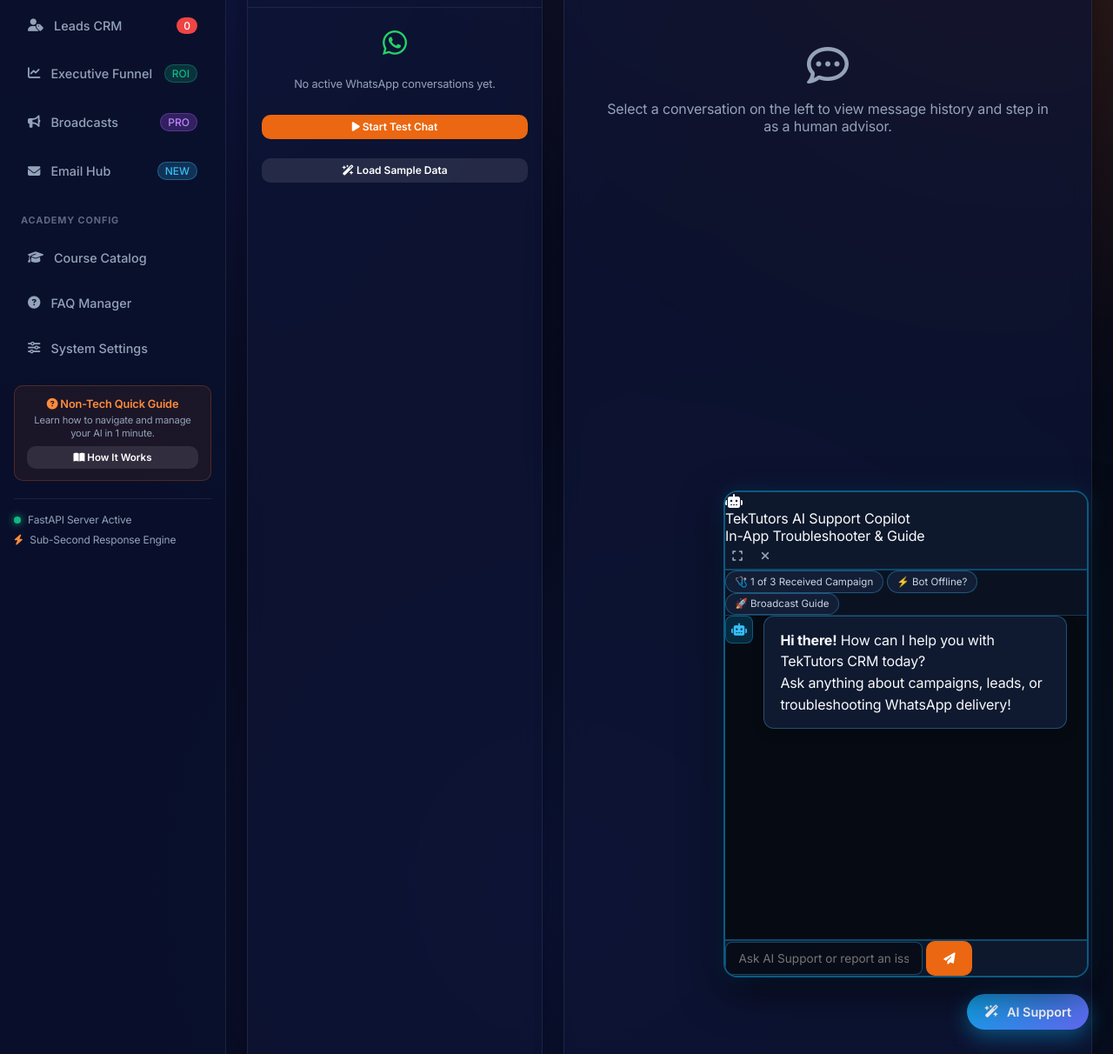
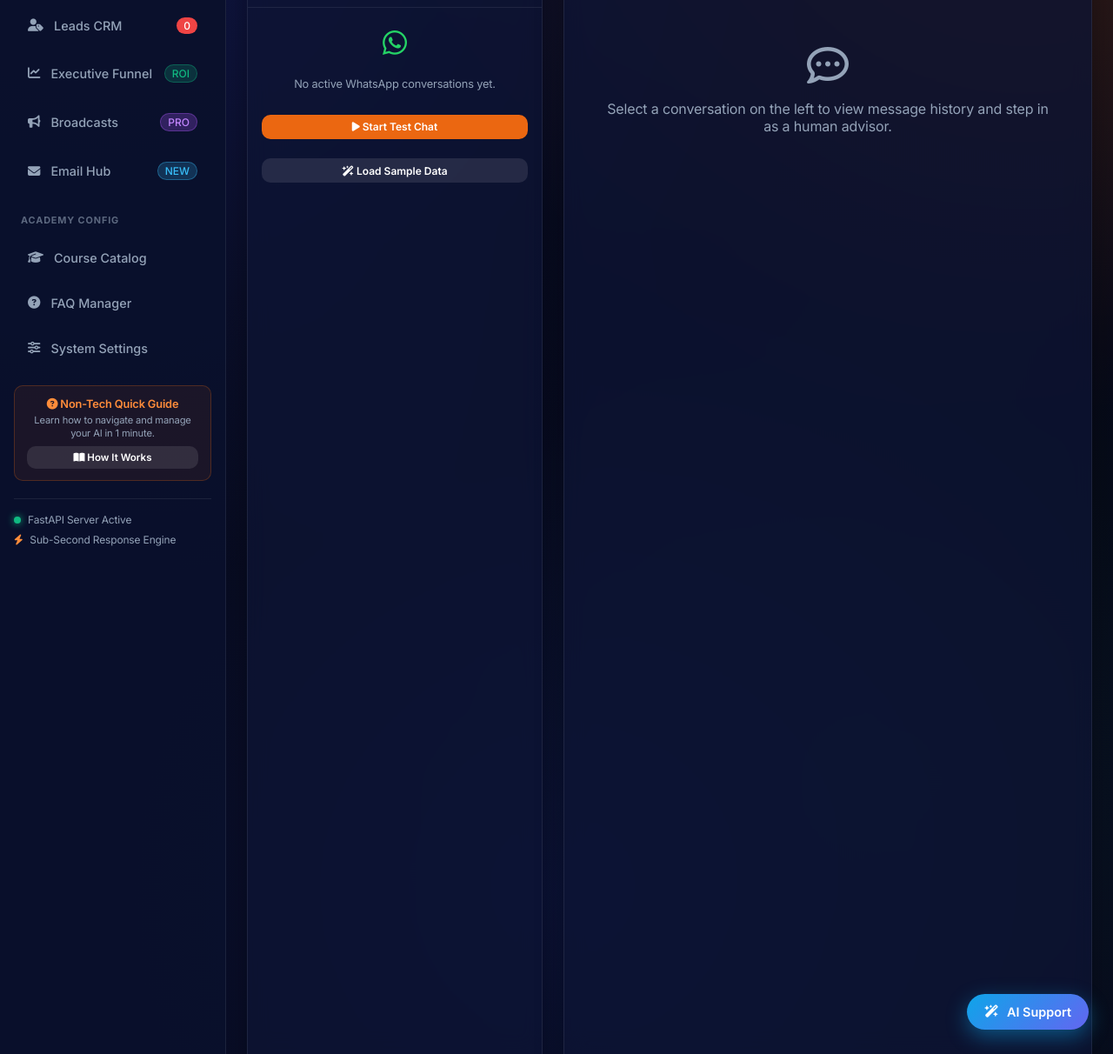
Before and after one commit to Charles-Owolabi/tektutors-whatsapp-agent-v1, a FastAPI app: page /dashboard in a window 1280 px wide. Shown: the part 371-1583 px from the top of the page at 87% size. Run offline with FastAPI, Linux system fonts and the light colour scheme; data comes from the database, SQL or seed files in the repository; data that the repository does not hold is empty; parts of the project's set-up code (start-up, migrations or seed data) failed here and were passed over; some libraries are stand-ins or nearby versions.

Commit message:
fix(ui): ensure floating AI Support drawer is hidden by default and fix d-none CSS rule

```diff
--- a/static/css/dashboard.css
+++ b/static/css/dashboard.css
@@ -3171,6 +3171,11 @@ textarea.form-control {
     box-shadow: 0 0 6px #10b981;
 }
 
+/* Utility */
+.d-none {
+    display: none !important;
+}
+
 /* Floating Drawer Window: High Contrast Boundary & Distinct Sections */
 .floating-copilot-drawer {
     position: fixed;
@@ -3186,10 +3191,14 @@ textarea.form-control {
     border: 2px solid rgba(14, 165, 233, 0.5) !important;
     border-radius: 16px;
     box-shadow: 0 16px 48px rgba(0, 0, 0, 0.65), 0 0 24px rgba(14, 165, 233, 0.2);
-    display: flex;
+    display: none; /* Hidden by default until AI Support button is clicked */
     flex-direction: column;
     overflow: hidden;
     animation: drawerSlideUp 0.22s ease-out;
+}
+
+.floating-copilot-drawer.is-open {
+    display: flex !important;
 }
 
 @keyframes drawerSlideUp {
--- a/templates/dashboard.html
+++ b/templates/dashboard.html
@@ -9,7 +9,7 @@
     <link href="https://fonts.googleapis.com/css2?family=Inter:wght@300;400;500;600;700&family=Outfit:wght@400;500;600;700;800&family=Plus+Jakarta+Sans:wght@400;500;600;700;800&display=swap" rel="stylesheet">
     <link rel="icon" type="image/svg+xml" href="/static/images/tektutors-icon.svg">
     <link rel="stylesheet" href="https://cdnjs.cloudflare.com/ajax/libs/font-awesome/6.4.0/css/all.min.css">
-    <link rel="stylesheet" href="/static/css/dashboard.css?v=3.2.0">
+    <link rel="stylesheet" href="/static/css/dashboard.css?v=3.3.0">
 </head>
 <body>
     <div class="app-layout">
@@ -1787,7 +1787,7 @@
     <!-- Toast Notification Container (Positioned top-right to prevent overlap with floating triggers) -->
     <div id="toast-container" style="position: fixed; top: 1.5rem; right: 1.5rem; z-index: 10050; display: flex; flex-direction: column; gap: 0.5rem; pointer-events: none;"></div>
 
-    <script src="/static/js/dashboard.js?v=1.0.5"></script>
+    <script src="/static/js/dashboard.js?v=1.0.6"></script>
 
     <!-- Floating AI Support Copilot Trigger & Drawer -->
     <div id="floating-copilot-container">
@@ -1798,16 +1798,16 @@
             <span class="btn-text">AI Support</span>
         </button>
 
-        <!-- Floating Drawer Window -->
-        <div id="floating-copilot-drawer" class="floating-copilot-drawer d-none">
+        <!-- Floating Drawer Window (Completely hidden by default until AI Support button is clicked) -->
+        <div id="floating-copilot-drawer" class="floating-copilot-drawer d-none" style="display: none;">
             <div class="floating-header d-flex justify-content-between align-items-center p-3 border-bottom" id="floating-copilot-header">
                 <div class="d-flex align-items-center gap-2">
                     <div class="copilot-avatar-sm">
                         <i class="fa-solid fa-robot text-primary"></i>
                     </div>
                     <div>
-                        <div class="fw-bold text-sm">TekTutors AI Support Copilot</div>
-                        <div class="text-xs text-muted" id="floating-copilot-subtitle">In-App Troubleshooter & Guide</div>
+                        <div class="fw-bold text-sm">AI Support</div>
+                        <div class="text-xs text-muted" id="floating-copilot-subtitle">Troubleshooter &amp; Guide</div>
                     </div>
                 </div>
                 <div class="d-flex align-items-center gap-1 copilot-window-actions">
@@ -1987,12 +1987,18 @@ document.addEventListener('DOMContentLoaded', () => {
 function toggleFloatingCopilot() {
     const drawer = document.getElementById('floating-copilot-drawer');
     if (!drawer) return;
-    drawer.classList.remove('is-minimized');
-    drawer.classList.toggle('d-none');
-    if (!drawer.classList.contains('d-none')) {
+    const isHidden = drawer.style.display === 'none' || drawer.classList.contains('d-none') || !drawer.classList.contains('is-open');
+    if (isHidden) {
+        drawer.style.display = 'flex';
+        drawer.classList.remove('d-none');
+        drawer.classList.add('is-open');
         const input = document.getElementById('floating-copilot-input');
         if (input) input.focus();
         scrollCopilotMessages('floating');
+    } else {
+        drawer.style.display = 'none';
+        drawer.classList.add('d-none');
+        drawer.classList.remove('is-open');
     }
 }
 
@@ -2003,8 +2009,9 @@ function closeFloatingCopilot(event) {
     }
     const drawer = document.getElementById('floating-copilot-drawer');
     if (drawer) {
+        drawer.style.display = 'none';
         drawer.classList.add('d-none');
-        drawer.classList.remove('is-minimized', 'is-maximized');
+        drawer.classList.remove('is-open', 'is-minimized', 'is-maximized');
         const maxIcon = document.getElementById('copilot-max-icon');
         if (maxIcon) maxIcon.className = 'fa-solid fa-expand';
     }
@@ -2078,10 +2085,9 @@ function clearCopilotChat(mode) {
 function askCopilot(question) {
     const drawer = document.getElementById('floating-copilot-drawer');
     if (drawer) {
+        drawer.style.display = 'flex';
         drawer.classList.remove('d-none');
-        drawer.classList.remove('is-minimized');
-        const minIcon = document.getElementById('copilot-min-icon');
-        if (minIcon) minIcon.className = 'fa-solid fa-minus';
+        drawer.classList.add('is-open');
         const input = document.getElementById('floating-copilot-input');
         if (input) {
             input.value = question;
```
